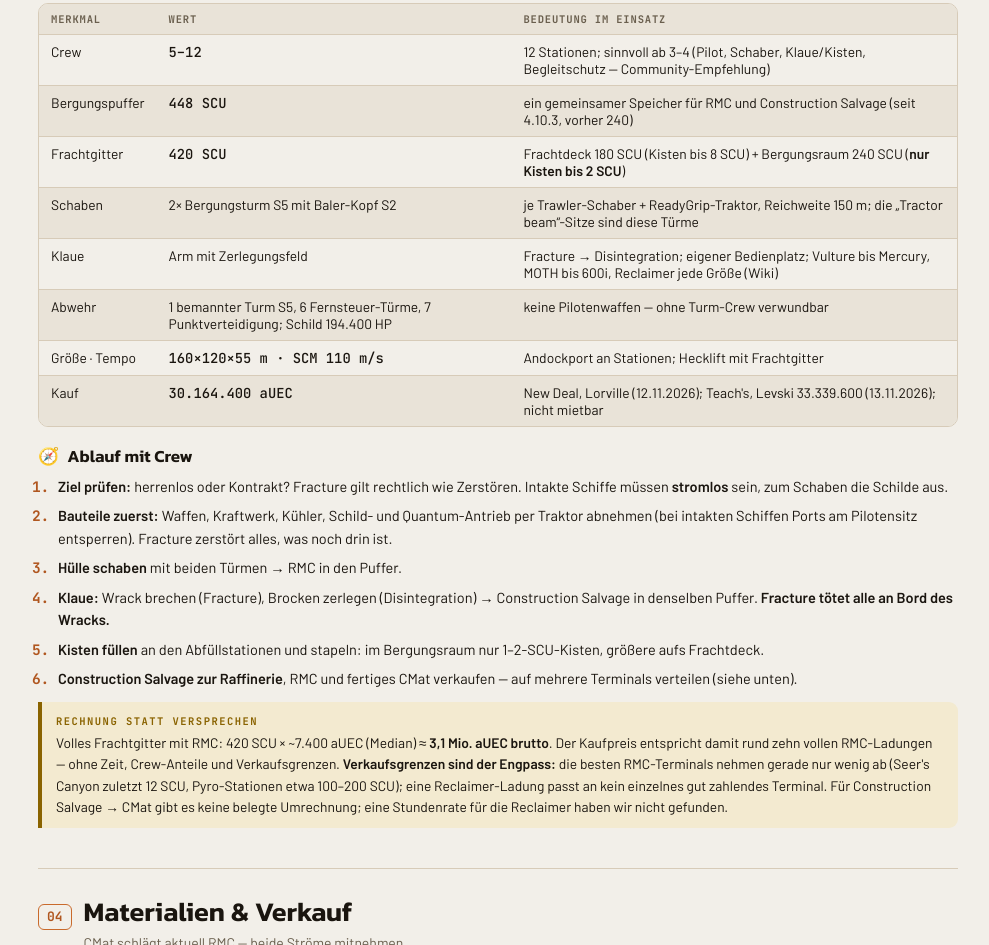
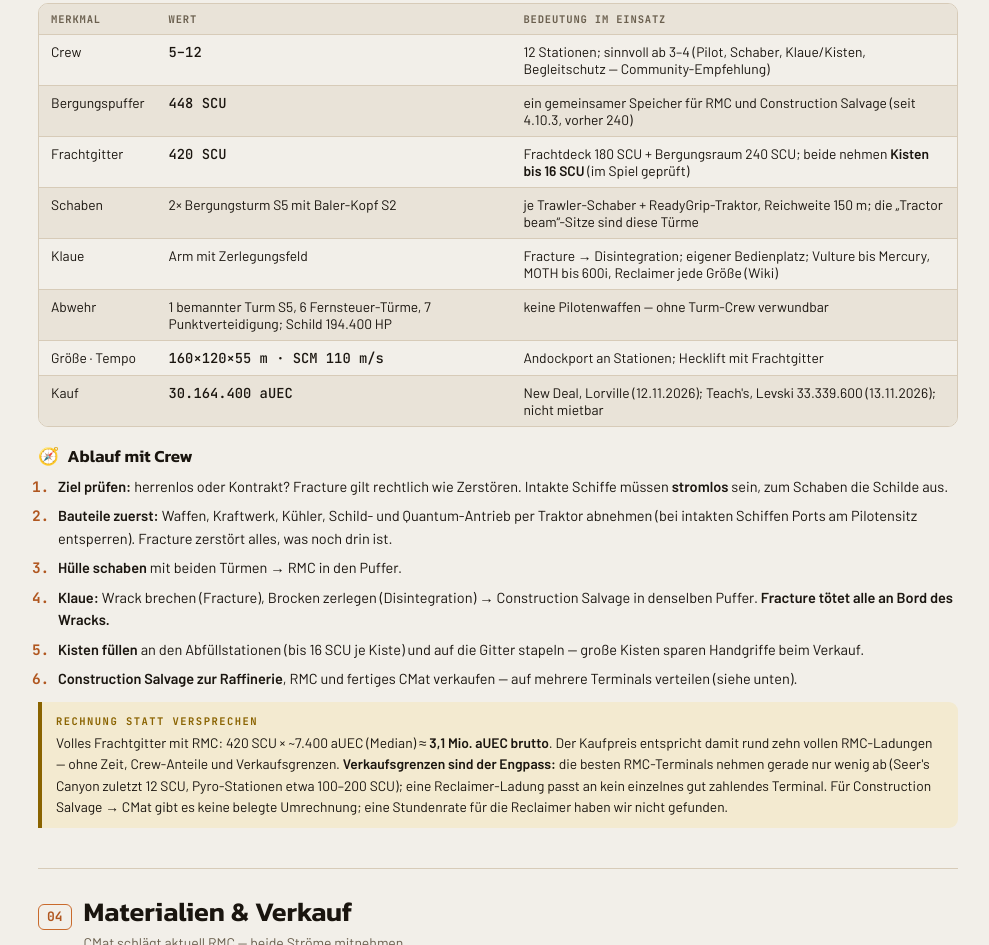
Before and after one commit to Jaegerfeld/sc-guides, a plain HTML site: page SC_Salvage_Guide.html in a window 1280 px wide. Shown: the part 2357-3302 px from the top of the page, without its empty margins (142-1131 px from the left). Drawn offline with Linux system fonts and the light colour scheme.

Commit message:
Salvage-Guide: Reclaimer-Gitter nehmen Kisten bis 16 SCU (#23)
Im Spiel geprueft (Robert): beide Gitter nehmen 16-SCU-Kisten; die
Gitter-Grenzen 2/8 SCU aus den Spieldaten trafen nicht zu.

Co-authored-by: Claude Opus 5.5 <noreply@anthropic.com>

```diff
--- a/SC_Salvage_Guide.html
+++ b/SC_Salvage_Guide.html
@@ -190,7 +190,7 @@ footer{border-top:1px solid var(--line);padding:22px 0 40px;color:var(--dim);fon
       <tbody>
         <tr><td><span class="de">Crew</span><span class="en">Crew</span></td><td class="mono">5–12</td><td><span class="de">12 Stationen; sinnvoll ab 3–4 (Pilot, Schaber, Klaue/Kisten, Begleitschutz — Community-Empfehlung)</span><span class="en">12 stations; sensible from 3–4 (pilot, scraper, claw/crates, escort — community advice)</span></td></tr>
         <tr><td><span class="de">Bergungspuffer</span><span class="en">Salvage buffer</span></td><td class="mono">448 SCU</td><td><span class="de">ein gemeinsamer Speicher für RMC und Construction Salvage (seit 4.10.3, vorher 240)</span><span class="en">one shared store for RMC and construction salvage (since 4.10.3, before 240)</span></td></tr>
-        <tr><td><span class="de">Frachtgitter</span><span class="en">Cargo grid</span></td><td class="mono">420 SCU</td><td><span class="de">Frachtdeck 180 SCU (Kisten bis 8 SCU) + Bergungsraum 240 SCU (<b>nur Kisten bis 2 SCU</b>)</span><span class="en">cargo deck 180 SCU (crates up to 8 SCU) + salvage hold 240 SCU (<b>crates up to 2 SCU only</b>)</span></td></tr>
+        <tr><td><span class="de">Frachtgitter</span><span class="en">Cargo grid</span></td><td class="mono">420 SCU</td><td><span class="de">Frachtdeck 180 SCU + Bergungsraum 240 SCU; beide nehmen <b>Kisten bis 16 SCU</b> (im Spiel geprüft)</span><span class="en">cargo deck 180 SCU + salvage hold 240 SCU; both take <b>crates up to 16 SCU</b> (checked in game)</span></td></tr>
         <tr><td><span class="de">Schaben</span><span class="en">Scraping</span></td><td><span class="de">2× Bergungsturm S5 mit Baler-Kopf S2</span><span class="en">2× salvage turret S5 with Baler head S2</span></td><td><span class="de">je Trawler-Schaber + ReadyGrip-Traktor, Reichweite 150 m; die „Tractor beam“-Sitze sind diese Türme</span><span class="en">each Trawler scraper + ReadyGrip tractor, range 150 m; the "tractor beam" seats are these turrets</span></td></tr>
         <tr><td><span class="de">Klaue</span><span class="en">Claw</span></td><td><span class="de">Arm mit Zerlegungsfeld</span><span class="en">arm with disintegration field</span></td><td><span class="de">Fracture → Disintegration; eigener Bedienplatz; Vulture bis Mercury, MOTH bis 600i, Reclaimer jede Größe (Wiki)</span><span class="en">fracture → disintegration; own seat; Vulture up to Mercury, MOTH up to 600i, Reclaimer any size (wiki)</span></td></tr>
         <tr><td><span class="de">Abwehr</span><span class="en">Defence</span></td><td><span class="de">1 bemannter Turm S5, 6 Fernsteuer-Türme, 7 Punktverteidigung; Schild 194.400 HP</span><span class="en">1 manned turret S5, 6 remote turrets, 7 point defence; shield 194,400 HP</span></td><td><span class="de">keine Pilotenwaffen — ohne Turm-Crew verwundbar</span><span class="en">no pilot weapons — vulnerable without turret crew</span></td></tr>
@@ -208,8 +208,8 @@ footer{border-top:1px solid var(--line);padding:22px 0 40px;color:var(--dim);fon
       <li class="en"><b>Scrape the hull</b> with both turrets → RMC into the buffer.</li>
       <li class="de"><b>Klaue:</b> Wrack brechen (Fracture), Brocken zerlegen (Disintegration) → Construction Salvage in denselben Puffer. <b>Fracture tötet alle an Bord des Wracks.</b></li>
       <li class="en"><b>Claw:</b> fracture the wreck, disintegrate the chunks → construction salvage into the same buffer. <b>Fracturing kills everyone aboard the wreck.</b></li>
-      <li class="de"><b>Kisten füllen</b> an den Abfüllstationen und stapeln: im Bergungsraum nur 1–2-SCU-Kisten, größere aufs Frachtdeck.</li>
-      <li class="en"><b>Fill crates</b> at the filler stations and stack them: salvage hold takes 1–2 SCU crates only, bigger ones go on the cargo deck.</li>
+      <li class="de"><b>Kisten füllen</b> an den Abfüllstationen (bis 16 SCU je Kiste) und auf die Gitter stapeln — große Kisten sparen Handgriffe beim Verkauf.</li>
+      <li class="en"><b>Fill crates</b> at the filler stations (up to 16 SCU per crate) and stack them on the grids — big crates save handling when selling.</li>
       <li class="de"><b>Construction Salvage zur Raffinerie</b>, RMC und fertiges CMat verkaufen — auf mehrere Terminals verteilen (siehe unten).</li>
       <li class="en"><b>Construction salvage to a refinery</b>, sell RMC and finished CMat — split across several terminals (see below).</li>
     </ol>
```
Also changed, not shown: 3 other files.
